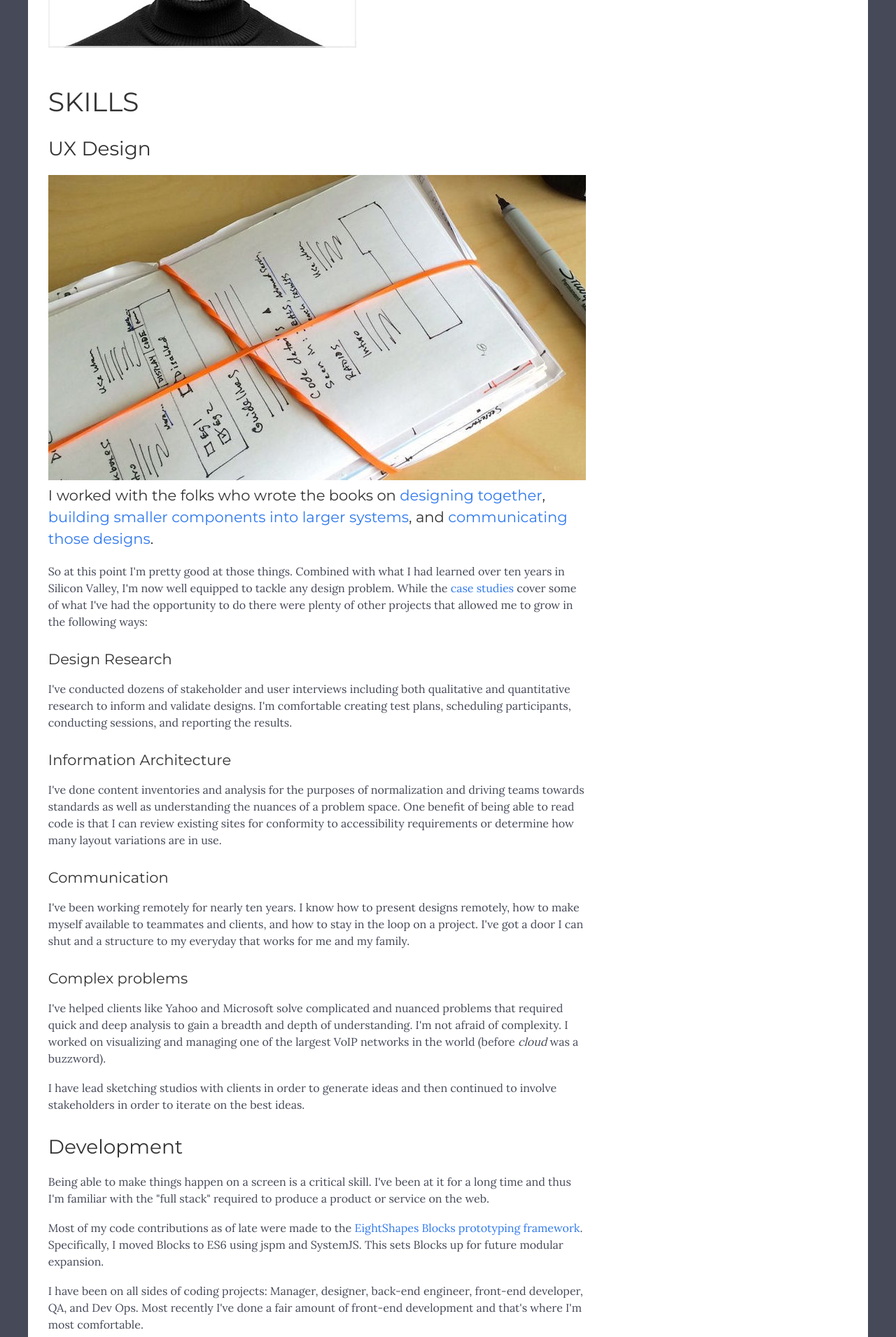
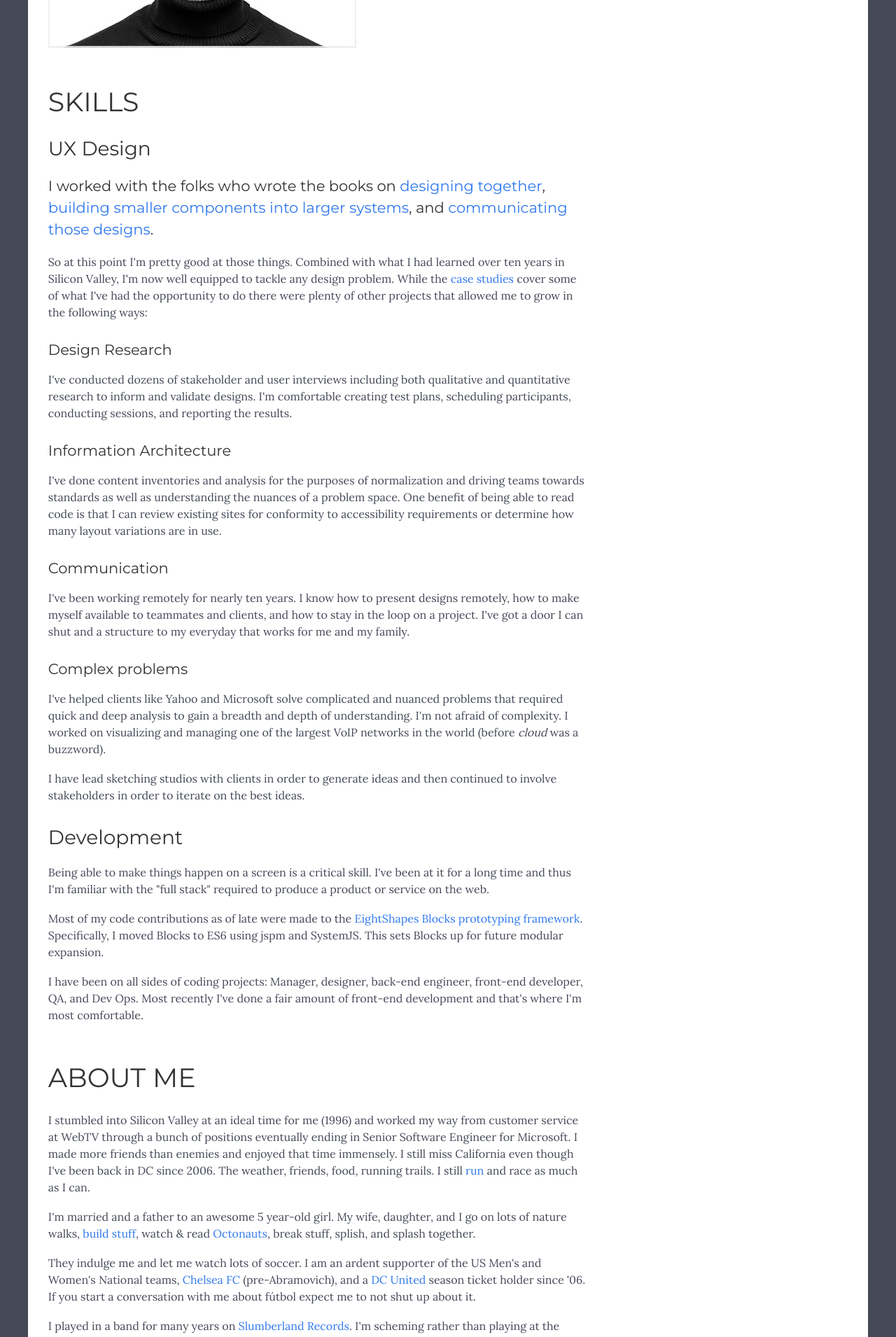
Before and after one commit to humancompanion/portfolio, a Jekyll site: the page about.html, which Jekyll copies as it is, in a window 1280 px wide. Shown: the part 428-2338 px from the top of the page at 70% size. Built offline with Jekyll 4.4.1, drawn with Linux system fonts in a browser that asks for light colours.

Commit message:
Accidentally left these gigantic images in.

```diff
--- a/about.html
+++ b/about.html
@@ -44,10 +44,6 @@
 
         <h2>Skills</h2>
         <h3 id="ux">UX Design</h3>
-        <picture>
-          <source srcset="images/2013_sketches-stack.jpg" media="(min-width: 48rem)">
-          <img srcset="images/2013_sketches-stack-S.jpg" alt="I like to sketch" />
-        </picture>
         <p class="enlarge">
           I worked with the folks who wrote the books on <a href="http://www.amazon.com/Designing-Together-collaboration-management-professionals/dp/0321918630/ref=sr_1_1?s=books&ie=UTF8&qid=1437413699&sr=1-1&keywords=designing+together&pebp=1437413700631&perid=05S5CGEBV4NHD32XEE58">designing together</a>, <a href="http://www.amazon.com/Modular-Web-Design-Components-Documentation/dp/0321601351/ref=sr_1_1?s=books&ie=UTF8&qid=1437413752&sr=1-1&keywords=nathan+curtis&pebp=1437413753638&perid=1FRS8WA1G7FSYACQYNDV">building smaller components into larger systems</a>, and <a href="http://www.amazon.com/Communicating-Design-Developing-Documentation-Planning/dp/0321712463/ref=sr_1_1?s=books&ie=UTF8&qid=1437413724&sr=1-1&pebp=1437413725648&perid=0SNZ73VF84013EY35DA0">communicating those designs</a>.
         </p>
```
